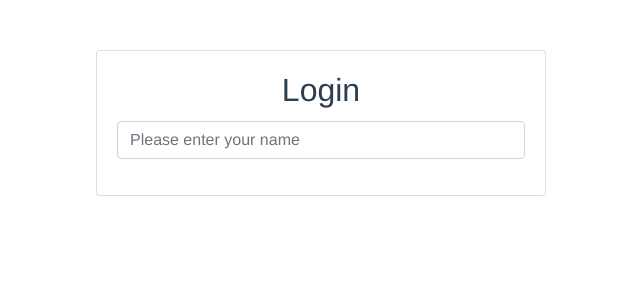
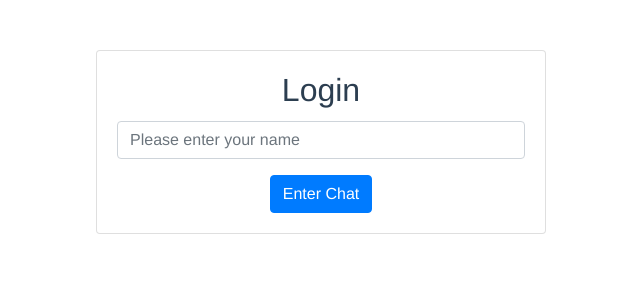
Before and after one commit to RYin4/RealTimeChatApp, a Vue app: page / in a window 1280 px wide. Shown: the top 300 px of the page, without its empty margins (319-959 px from the left). Built offline with nearby package versions, Linux system fonts and the light colour scheme.

Commit message:
Update Login.vue

```diff
--- a/src/views/Login.vue
+++ b/src/views/Login.vue
@@ -8,6 +8,7 @@
                         <input type="text" class="form-control" placeholder="Please enter your name" name="name" v-model="name">
                         <p v-if="errorText" class="text-danger">{{errorText}}</p>
                     </div>
+                    <button type="submit" class="btn btn-primary">Enter Chat</button>
                 </form>
             </div>
         </div>
```
